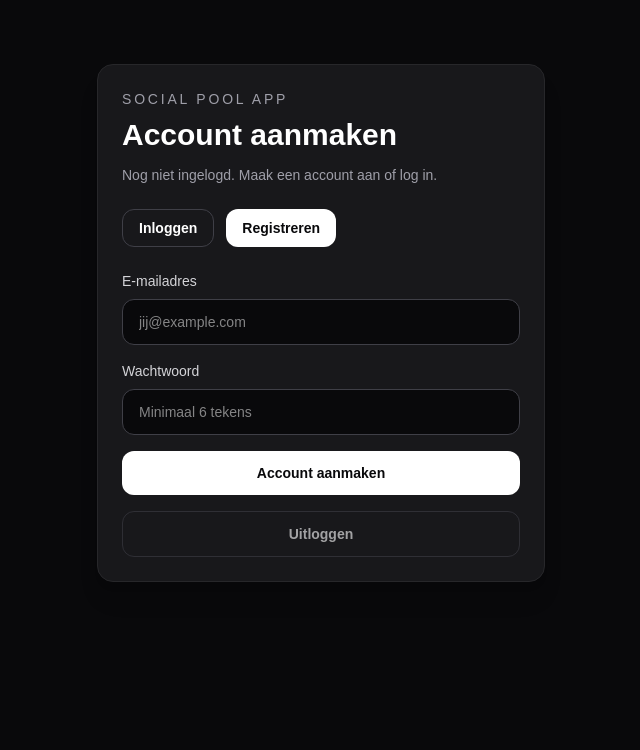
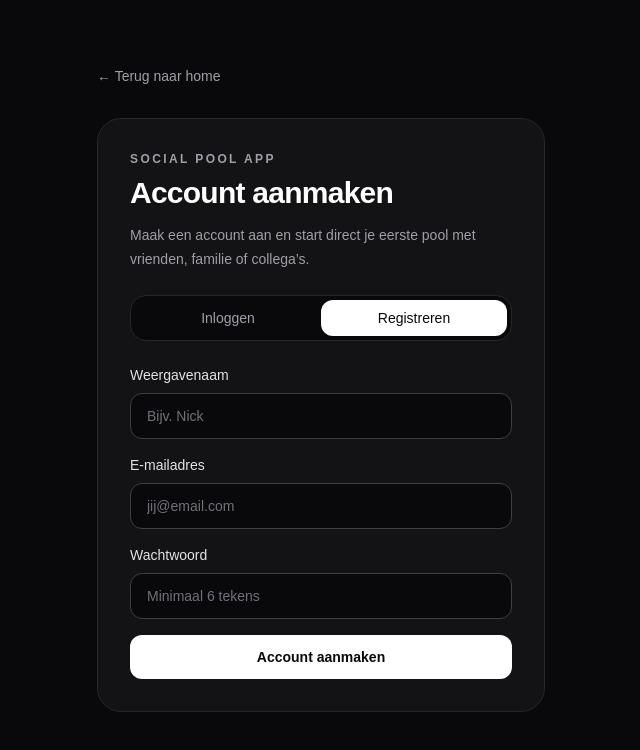
Before and after one commit to Doeks050/social-pool-app, a Next.js app: page /auth in a window 1280 px wide. Both pictures are taken after a click on the button "Registreren". Shown: the top 750 px of the page, without its empty margins (319-959 px from the left). Built offline with nearby package versions, Linux system fonts and the light colour scheme; no server answers.

Commit message:
dashboard1.0

```diff
--- a/src/app/auth/page.tsx
+++ b/src/app/auth/page.tsx
@@ -1,112 +1,115 @@
 "use client";
 
-import { FormEvent, useEffect, useState } from "react";
+import { FormEvent, useMemo, useState } from "react";
+import { useRouter } from "next/navigation";
+import Link from "next/link";
+import Container from "@/components/Container";
 import { createClient } from "@/lib/supabase-browser";
 
+type Mode = "login" | "register";
+
 export default function AuthPage() {
-  const supabase = createClient();
-
-  const [mode, setMode] = useState<"login" | "signup">("login");
+  const router = useRouter();
+  const supabase = useMemo(() => createClient(), []);
+  const [mode, setMode] = useState<Mode>("login");
+  const [displayName, setDisplayName] = useState("");
   const [email, setEmail] = useState("");
   const [password, setPassword] = useState("");
-  const [message, setMessage] = useState("");
-  const [userEmail, setUserEmail] = useState<string | null>(null);
   const [loading, setLoading] = useState(false);
-
-  async function loadUser() {
-    const {
-      data: { user },
-    } = await supabase.auth.getUser();
-
-    setUserEmail(user?.email ?? null);
-  }
-
-  useEffect(() => {
-    loadUser();
-
-    const {
-      data: { subscription },
-    } = supabase.auth.onAuthStateChange(() => {
-      loadUser();
-    });
-
-    return () => {
-      subscription.unsubscribe();
-    };
-  }, []);
+  const [message, setMessage] = useState<string | null>(null);
+  const [error, setError] = useState<string | null>(null);
 
   async function handleSubmit(event: FormEvent<HTMLFormElement>) {
     event.preventDefault();
     setLoading(true);
-    setMessage("");
+    setMessage(null);
+    setError(null);
 
-    if (mode === "signup") {
+    try {
+      if (mode === "register") {
         const { error } = await supabase.auth.signUp({
           email,
           password,
+          options: {
+            data: {
+              display_name: displayName,
+            },
+          },
         });
 
         if (error) {
-        setMessage(error.message);
-      } else {
-        setMessage("Account aangemaakt. Je kunt nu inloggen.");
+          setError(error.message);
+          setLoading(false);
+          return;
         }
-    } else {
+
+        setMessage(
+          "Account aangemaakt. Als e-mailbevestiging uitstaat, kun je direct inloggen."
+        );
+        setMode("login");
+        setPassword("");
+        setLoading(false);
+        return;
+      }
+
       const { error } = await supabase.auth.signInWithPassword({
         email,
         password,
       });
 
       if (error) {
-        setMessage(error.message);
-      } else {
-        setMessage("Succesvol ingelogd.");
+        setError(error.message);
+        setLoading(false);
+        return;
+      }
+
+      router.push("/dashboard");
+      router.refresh();
+    } catch {
+      setError("Er ging iets mis. Probeer het opnieuw.");
+      setLoading(false);
     }
   }
 
-    setLoading(false);
-  }
+  return (
+    <main className="min-h-screen bg-zinc-950 text-white">
+      <section className="py-16">
+        <Container>
+          <div className="mx-auto max-w-md">
+            <Link
+              href="/"
+              className="mb-8 inline-flex text-sm text-zinc-400 transition hover:text-white"
+            >
+              ← Terug naar home
+            </Link>
 
-  async function handleLogout() {
-    setLoading(true);
-    setMessage("");
-
-    const { error } = await supabase.auth.signOut();
-
-    if (error) {
-      setMessage(error.message);
-    } else {
-      setMessage("Je bent uitgelogd.");
-    }
-
-    setLoading(false);
-  }
-
-  return (
-    <main className="min-h-screen bg-zinc-950 px-6 py-16 text-white">
-      <div className="mx-auto w-full max-w-md rounded-2xl border border-zinc-800 bg-zinc-900 p-6 shadow-xl">
-        <p className="mb-2 text-sm uppercase tracking-[0.2em] text-zinc-400">
+            <div className="rounded-3xl border border-zinc-800 bg-zinc-900/70 p-6 sm:p-8">
+              <p className="mb-2 text-xs font-semibold uppercase tracking-[0.2em] text-zinc-400">
                 Social Pool App
               </p>
 
-        <h1 className="text-3xl font-bold">
+              <h1 className="text-3xl font-bold tracking-tight">
                 {mode === "login" ? "Inloggen" : "Account aanmaken"}
               </h1>
 
-        <p className="mt-3 text-sm text-zinc-400">
-          {userEmail
-            ? `Ingelogd als ${userEmail}`
-            : "Nog niet ingelogd. Maak een account aan of log in."}
+              <p className="mt-3 text-sm leading-6 text-zinc-400">
+                {mode === "login"
+                  ? "Log in om je pools te beheren, voorspellingen in te vullen en je ranglijst te bekijken."
+                  : "Maak een account aan en start direct je eerste pool met vrienden, familie of collega’s."}
               </p>
 
-        <div className="mt-6 flex gap-3">
+              <div className="mt-6 grid grid-cols-2 rounded-2xl border border-zinc-800 bg-zinc-950 p-1">
                 <button
                   type="button"
-            onClick={() => setMode("login")}
-            className={`rounded-xl px-4 py-2 text-sm font-semibold transition ${
+                  onClick={() => {
+                    setMode("login");
+                    setError(null);
+                    setMessage(null);
+                  }}
+                  className={`rounded-xl px-4 py-2 text-sm font-medium transition ${
                     mode === "login"
                       ? "bg-white text-zinc-950"
-                : "border border-zinc-700 text-white hover:bg-zinc-800"
+                      : "text-zinc-400 hover:text-white"
                   }`}
                 >
                   Inloggen
@@ -114,11 +117,15 @@ export default function AuthPage() {
 
                 <button
                   type="button"
-            onClick={() => setMode("signup")}
-            className={`rounded-xl px-4 py-2 text-sm font-semibold transition ${
-              mode === "signup"
+                  onClick={() => {
+                    setMode("register");
+                    setError(null);
+                    setMessage(null);
+                  }}
+                  className={`rounded-xl px-4 py-2 text-sm font-medium transition ${
+                    mode === "register"
                       ? "bg-white text-zinc-950"
-                : "border border-zinc-700 text-white hover:bg-zinc-800"
+                      : "text-zinc-400 hover:text-white"
                   }`}
                 >
                   Registreren
@@ -126,38 +133,77 @@ export default function AuthPage() {
               </div>
 
               <form onSubmit={handleSubmit} className="mt-6 space-y-4">
+                {mode === "register" && (
                   <div>
-            <label className="mb-2 block text-sm font-medium text-zinc-300">
+                    <label
+                      htmlFor="displayName"
+                      className="mb-2 block text-sm font-medium text-zinc-200"
+                    >
+                      Weergavenaam
+                    </label>
+                    <input
+                      id="displayName"
+                      type="text"
+                      value={displayName}
+                      onChange={(e) => setDisplayName(e.target.value)}
+                      placeholder="Bijv. Nick"
+                      className="w-full rounded-xl border border-zinc-700 bg-zinc-950 px-4 py-3 text-sm text-white outline-none transition placeholder:text-zinc-500 focus:border-white"
+                    />
+                  </div>
+                )}
+
+                <div>
+                  <label
+                    htmlFor="email"
+                    className="mb-2 block text-sm font-medium text-zinc-200"
+                  >
                     E-mailadres
                   </label>
                   <input
+                    id="email"
                     type="email"
                     value={email}
-              onChange={(event) => setEmail(event.target.value)}
-              className="w-full rounded-xl border border-zinc-700 bg-zinc-950 px-4 py-3 text-sm outline-none transition focus:border-white"
-              placeholder="jij@example.com"
+                    onChange={(e) => setEmail(e.target.value)}
+                    placeholder="jij@email.com"
                     required
+                    className="w-full rounded-xl border border-zinc-700 bg-zinc-950 px-4 py-3 text-sm text-white outline-none transition placeholder:text-zinc-500 focus:border-white"
                   />
                 </div>
 
                 <div>
-            <label className="mb-2 block text-sm font-medium text-zinc-300">
+                  <label
+                    htmlFor="password"
+                    className="mb-2 block text-sm font-medium text-zinc-200"
+                  >
                     Wachtwoord
                   </label>
                   <input
+                    id="password"
                     type="password"
                     value={password}
-              onChange={(event) => setPassword(event.target.value)}
-              className="w-full rounded-xl border border-zinc-700 bg-zinc-950 px-4 py-3 text-sm outline-none transition focus:border-white"
+                    onChange={(e) => setPassword(e.target.value)}
                     placeholder="Minimaal 6 tekens"
                     required
+                    className="w-full rounded-xl border border-zinc-700 bg-zinc-950 px-4 py-3 text-sm text-white outline-none transition placeholder:text-zinc-500 focus:border-white"
                   />
                 </div>
+
+                {error && (
+                  <div className="rounded-xl border border-red-500/30 bg-red-500/10 px-4 py-3 text-sm text-red-200">
+                    {error}
+                  </div>
+                )}
+
+                {message && (
+                  <div className="rounded-xl border border-emerald-500/30 bg-emerald-500/10 px-4 py-3 text-sm text-emerald-200">
+                    {message}
+                  </div>
+                )}
 
                 <button
                   type="submit"
                   disabled={loading}
-            className="w-full rounded-xl bg-white px-4 py-3 text-sm font-semibold text-zinc-950 transition hover:bg-zinc-200 disabled:cursor-not-allowed disabled:opacity-60"
+                  className="w-full rounded-xl bg-white px-5 py-3 text-sm font-semibold text-zinc-950 transition hover:bg-zinc-200 disabled:cursor-not-allowed disabled:opacity-60"
                 >
                   {loading
                     ? "Bezig..."
@@ -166,22 +212,10 @@ export default function AuthPage() {
                     : "Account aanmaken"}
                 </button>
               </form>
-
-        <button
-          type="button"
-          onClick={handleLogout}
-          disabled={loading || !userEmail}
-          className="mt-4 w-full rounded-xl border border-zinc-700 px-4 py-3 text-sm font-semibold text-white transition hover:bg-zinc-800 disabled:cursor-not-allowed disabled:opacity-60"
-        >
-          Uitloggen
-        </button>
-
-        {message ? (
-          <div className="mt-4 rounded-xl border border-zinc-800 bg-zinc-950 px-4 py-3 text-sm text-zinc-300">
-            {message}
             </div>
-        ) : null}
           </div>
+        </Container>
+      </section>
     </main>
   );
 }
--- /dev/null
+++ b/src/app/dashboard/page.tsx
@@ -0,0 +1,99 @@
+import { redirect } from "next/navigation";
+import Link from "next/link";
+import Container from "@/components/Container";
+import { createClient } from "@/lib/supabase";
+
+export default async function DashboardPage() {
+  const supabase = await createClient();
+  const {
+    data: { user },
+  } = await supabase.auth.getUser();
+
+  if (!user) {
+    redirect("/auth");
+  }
+
+  const { data: profile } = await supabase
+    .from("profiles")
+    .select("display_name")
+    .eq("id", user.id)
+    .maybeSingle();
+
+  const displayName =
+    profile?.display_name?.trim() || user.email || "Gebruiker";
+
+  async function signOut() {
+    "use server";
+
+    const supabase = await createClient();
+    await supabase.auth.signOut();
+    redirect("/");
+  }
+
+  return (
+    <main className="min-h-screen bg-zinc-950 text-white">
+      <section className="py-16">
+        <Container>
+          <div className="flex flex-col gap-6">
+            <div className="flex flex-col gap-4 rounded-3xl border border-zinc-800 bg-zinc-900/70 p-6 sm:flex-row sm:items-center sm:justify-between">
+              <div>
+                <p className="text-sm uppercase tracking-[0.2em] text-zinc-400">
+                  Dashboard
+                </p>
+                <h1 className="mt-2 text-3xl font-bold tracking-tight">
+                  Welkom, {displayName}
+                </h1>
+                <p className="mt-3 text-sm leading-6 text-zinc-400">
+                  Je bent ingelogd. Hier bouwen we hierna jouw pool-overzicht,
+                  invite flow en WK voorspellingen op.
+                </p>
+              </div>
+
+              <form action={signOut}>
+                <button
+                  type="submit"
+                  className="rounded-xl border border-zinc-700 px-5 py-3 text-sm font-semibold text-white transition hover:bg-zinc-800"
+                >
+                  Uitloggen
+                </button>
+              </form>
+            </div>
+
+            <div className="grid gap-4 sm:grid-cols-3">
+              <div className="rounded-2xl border border-zinc-800 bg-zinc-900/60 p-5">
+                <h2 className="text-lg font-semibold">Mijn pools</h2>
+                <p className="mt-2 text-sm leading-6 text-zinc-400">
+                  Hier komt straks het overzicht van alle pools waar je lid van
+                  bent.
+                </p>
+              </div>
+
+              <div className="rounded-2xl border border-zinc-800 bg-zinc-900/60 p-5">
+                <h2 className="text-lg font-semibold">Nieuwe pool</h2>
+                <p className="mt-2 text-sm leading-6 text-zinc-400">
+                  Binnenkort maak je hier je eerste WK pool aan.
+                </p>
+              </div>
+
+              <div className="rounded-2xl border border-zinc-800 bg-zinc-900/60 p-5">
+                <h2 className="text-lg font-semibold">Ranglijsten</h2>
+                <p className="mt-2 text-sm leading-6 text-zinc-400">
+                  Alle scores en standen komen straks automatisch op deze plek.
+                </p>
+              </div>
+            </div>
+
+            <div>
+              <Link
+                href="/"
+                className="inline-flex text-sm text-zinc-400 transition hover:text-white"
+              >
+                ← Terug naar home
+              </Link>
+            </div>
+          </div>
+        </Container>
+      </section>
+    </main>
+  );
+}
```
Also changed, not shown: src/app/page.tsx (+16 -5 lines), src/lib/supabase.ts (+25 -4 lines), 1 other file (tests, documents, lock files or other folders). Lines whose indentation alone changed are shown as unchanged.
